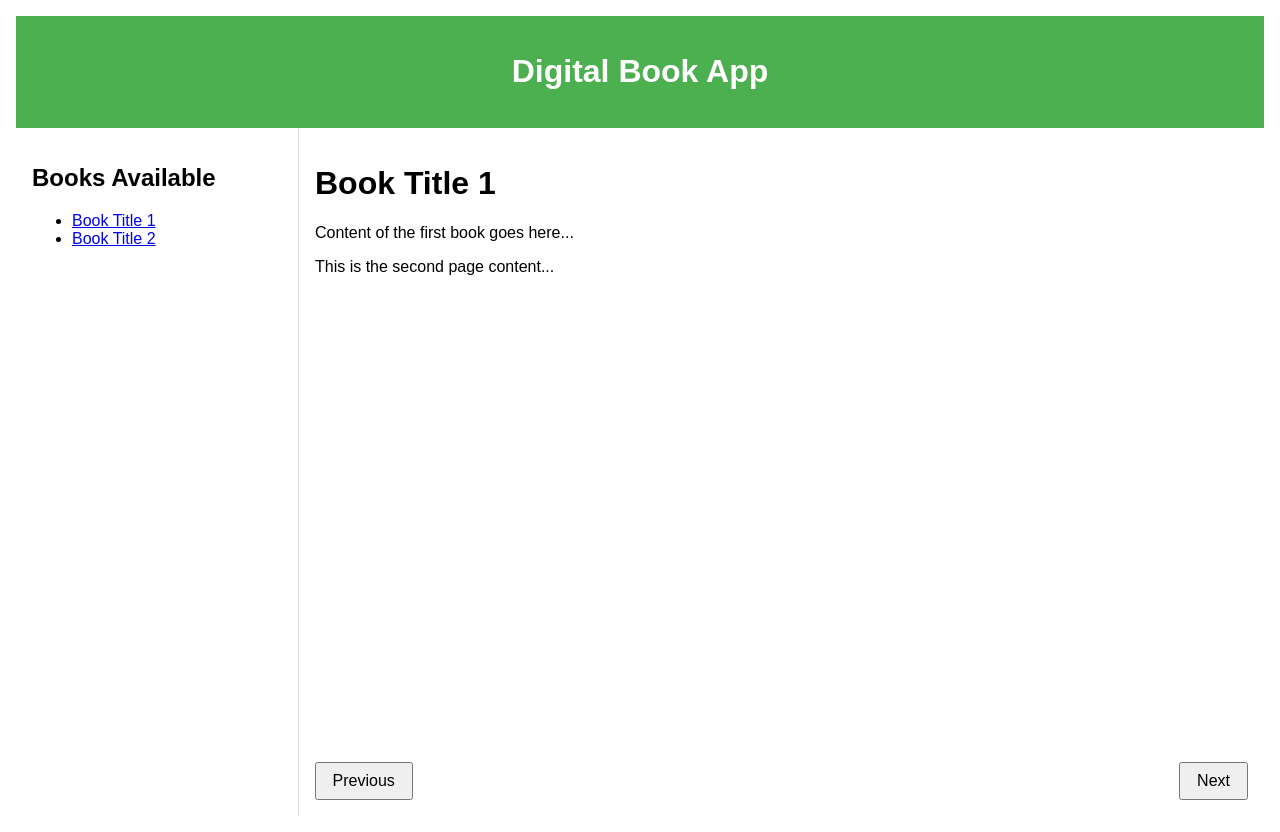
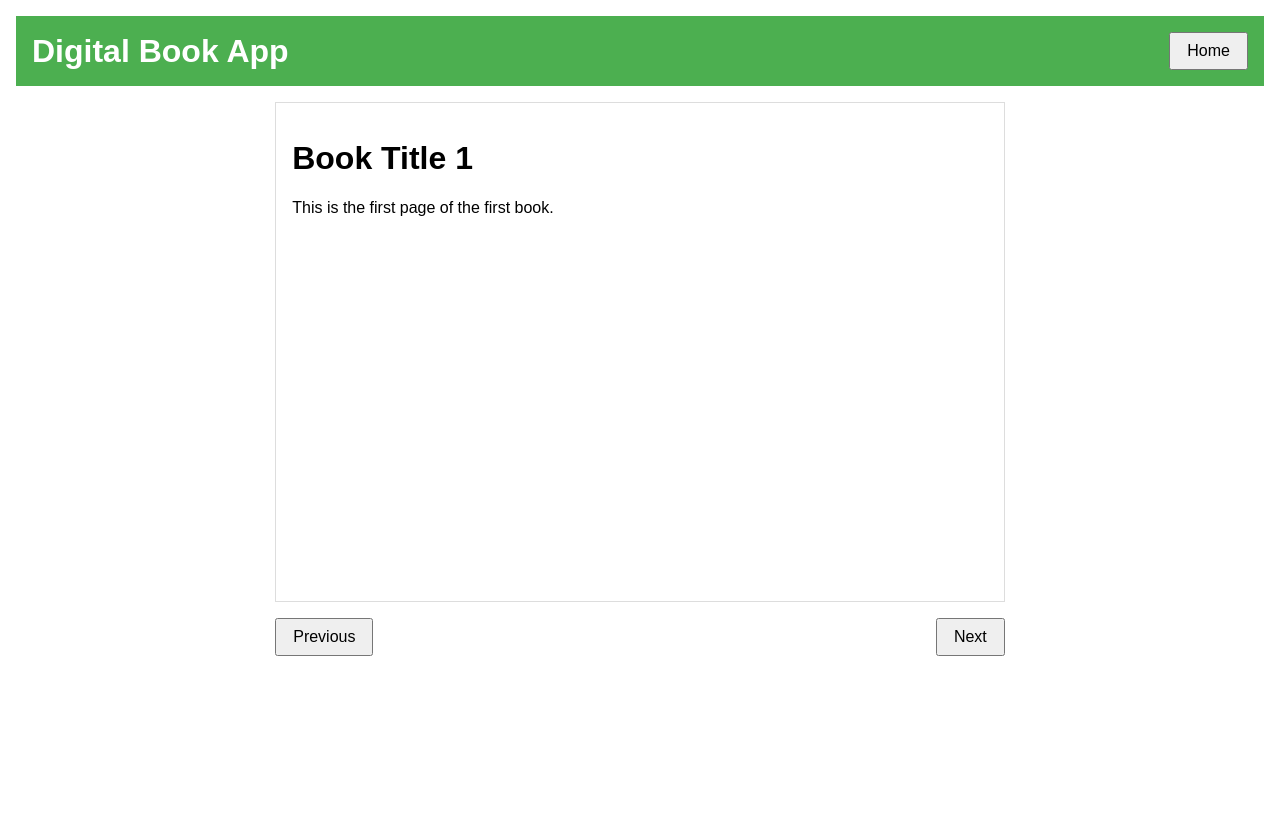
Before and after one commit to jasminefloyd/floyd-books, a plain HTML site: page index.html in a window 1280 px wide. Both pictures are taken after a click on the link "Book Title 1". Drawn offline with Linux system fonts and the light colour scheme.

Commit message:
layout update

```diff
--- a/action.js
+++ b/action.js
@@ -1,8 +1,13 @@
 document.addEventListener("DOMContentLoaded", function() {
+    const homePage = document.getElementById("home-page");
+    const bookContent = document.getElementById("book-content");
+    const homeButton = document.getElementById("home-button");
     const bookLinks = document.querySelectorAll("#book-list a");
-    const bookPages = document.querySelectorAll(".page");
+    const bookPagesContainer = document.getElementById("book-pages-container");
+    const bookPages = document.getElementById("book-pages");
     const pageTurnSound = document.getElementById("page-turn-sound");
     let currentPage = 0;
+    let totalPages = 0;
 
     bookLinks.forEach(link => {
         link.addEventListener("click", function(event) {
@@ -11,17 +16,14 @@ document.addEventListener("DOMContentLoaded", function() {
             fetch(`books/${book}`)
                 .then(response => response.text())
                 .then(data => {
-                    bookPages.forEach((page, index) => {
-                        page.innerHTML = index === 0 ? data : '';
-                    });
-                    currentPage = 0;
-                    resetPages();
+                    loadBook(data);
+                    showBookContent();
                 });
         });
     });
 
     document.getElementById("next-page").addEventListener("click", () => {
-        if (currentPage < bookPages.length - 1) {
+        if (currentPage < totalPages - 1) {
             currentPage++;
             turnPage();
         }
@@ -34,16 +36,55 @@ document.addEventListener("DOMContentLoaded", function() {
         }
     });
 
+    homeButton.addEventListener("click", showHomePage);
+
+    function loadBook(data) {
+        const pages = data.split('<!-- pagebreak -->');
+        bookPages.innerHTML = '';
+        pages.forEach((pageContent, index) => {
+            const page = document.createElement('div');
+            page.classList.add('page');
+            page.innerHTML = pageContent;
+            page.style.zIndex = pages.length - index;
+            bookPages.appendChild(page);
+        });
+        totalPages = pages.length;
+        resetPages();
+    }
+
     function turnPage() {
-        bookPages.forEach((page, index) => {
-            page.style.transform = index <= currentPage ? "rotateY(0deg)" : "rotateY(-180deg)";
+        const pages = document.querySelectorAll(".page");
+        pages.forEach((page, index) => {
+            page.style.display = 'none';
+            if (index === currentPage) {
+                page.style.display = 'block';
+                page.style.transform = "rotateY(0deg)";
+            } else if (index < currentPage) {
+                page.style.display = 'block';
+                page.style.transform = "rotateY(-180deg)";
+            }
         });
         pageTurnSound.play();
     }
 
     function resetPages() {
-        bookPages.forEach((page, index) => {
+        const pages = document.querySelectorAll(".page");
+        pages.forEach((page, index) => {
+            page.style.display = index === 0 ? "block" : "none";
             page.style.transform = index === 0 ? "rotateY(0deg)" : "rotateY(-180deg)";
         });
+        currentPage = 0;
+    }
+
+    function showBookContent() {
+        homePage.style.display = "none";
+        bookContent.style.display = "flex";
+        homeButton.style.display = "block";
+    }
+
+    function showHomePage() {
+        homePage.style.display = "block";
+        bookContent.style.display = "none";
+        homeButton.style.display = "none";
     }
 });
--- a/books/book1.html
+++ b/books/book1.html
@@ -9,7 +9,10 @@
 </head>
 <body>
     <h1>Book Title 1</h1>
-    <p>Content of the first book goes here...</p>
-    <p>This is the second page content...</p>
+    <p>This is the first page of the first book.</p>
+    <!-- pagebreak -->
+    <p>This is the second page of the first book.</p>
+    <!-- pagebreak -->
+    <p>This is the third page of the first book.</p>
 </body>
 </html>
--- a/index.html
+++ b/index.html
@@ -9,19 +9,19 @@
 <body>
     <header>
         <h1>Digital Book App</h1>
+        <button id="home-button" style="display: none;">Home</button>
     </header>
     <main>
-        <div id="book-list">
+        <div id="home-page">
             <h2>Books Available</h2>
-            <ul>
+            <ul id="book-list">
                 <li><a href="#" data-book="book1.html">Book Title 1</a></li>
                 <li><a href="#" data-book="book2.html">Book Title 2</a></li>
             </ul>
         </div>
-        <div id="book-content">
-            <div id="book-pages">
-                <div class="page" id="page1"></div>
-                <div class="page" id="page2"></div>
+        <div id="book-content" style="display: none;">
+            <div id="book-pages-container">
+                <div id="book-pages"></div>
             </div>
             <div id="controls">
                 <button id="prev-page">Previous</button>
--- a/style.css
+++ b/style.css
@@ -12,52 +12,85 @@ header {
     color: white;
     text-align: center;
     padding: 1rem;
+    display: flex;
+    justify-content: space-between;
+    align-items: center;
+}
+
+header h1 {
+    margin: 0;
+}
+
+header button {
+    padding: 0.5rem 1rem;
+    font-size: 1rem;
+    cursor: pointer;
 }
 
 main {
     display: flex;
     flex: 1;
+    flex-direction: column;
+    align-items: center;
+    padding: 1rem;
+}
+
+#home-page {
+    width: 100%;
+    text-align: center;
 }
 
 #book-list {
-    width: 20%;
-    border-right: 1px solid #ddd;
-    padding: 1rem;
+    list-style: none;
+    padding: 0;
+}
+
+#book-list li {
+    margin-bottom: 1rem;
 }
 
 #book-content {
-    flex: 1;
     display: flex;
     flex-direction: column;
-    padding: 1rem;
+    align-items: center;
+    width: 100%;
+}
+
+#book-pages-container {
+    width: 60%;
+    height: 500px;
+    perspective: 1000px;
     position: relative;
+    overflow: hidden;
 }
 
 #book-pages {
-    flex: 1;
-    position: relative;
-    perspective: 1000px;
+    width: 100%;
+    height: 100%;
+    position: absolute;
 }
 
 .page {
     width: 100%;
     height: 100%;
+    background: white;
+    border: 1px solid #ddd;
+    box-shadow: 0 4px 6px rgba(0,0,0,0.1);
     position: absolute;
     top: 0;
     left: 0;
-    background: white;
     backface-visibility: hidden;
     transform-origin: left;
     transition: transform 1s;
-}
-
-.page:nth-child(2) {
-    transform: rotateY(-180deg);
+    padding: 1rem;
+    box-sizing: border-box;
+    display: none;
 }
 
 #controls {
     display: flex;
     justify-content: space-between;
+    width: 60%;
     margin-top: 1rem;
 }
 
```
Also changed, not shown: books/book2.html (+5 -2 lines).
